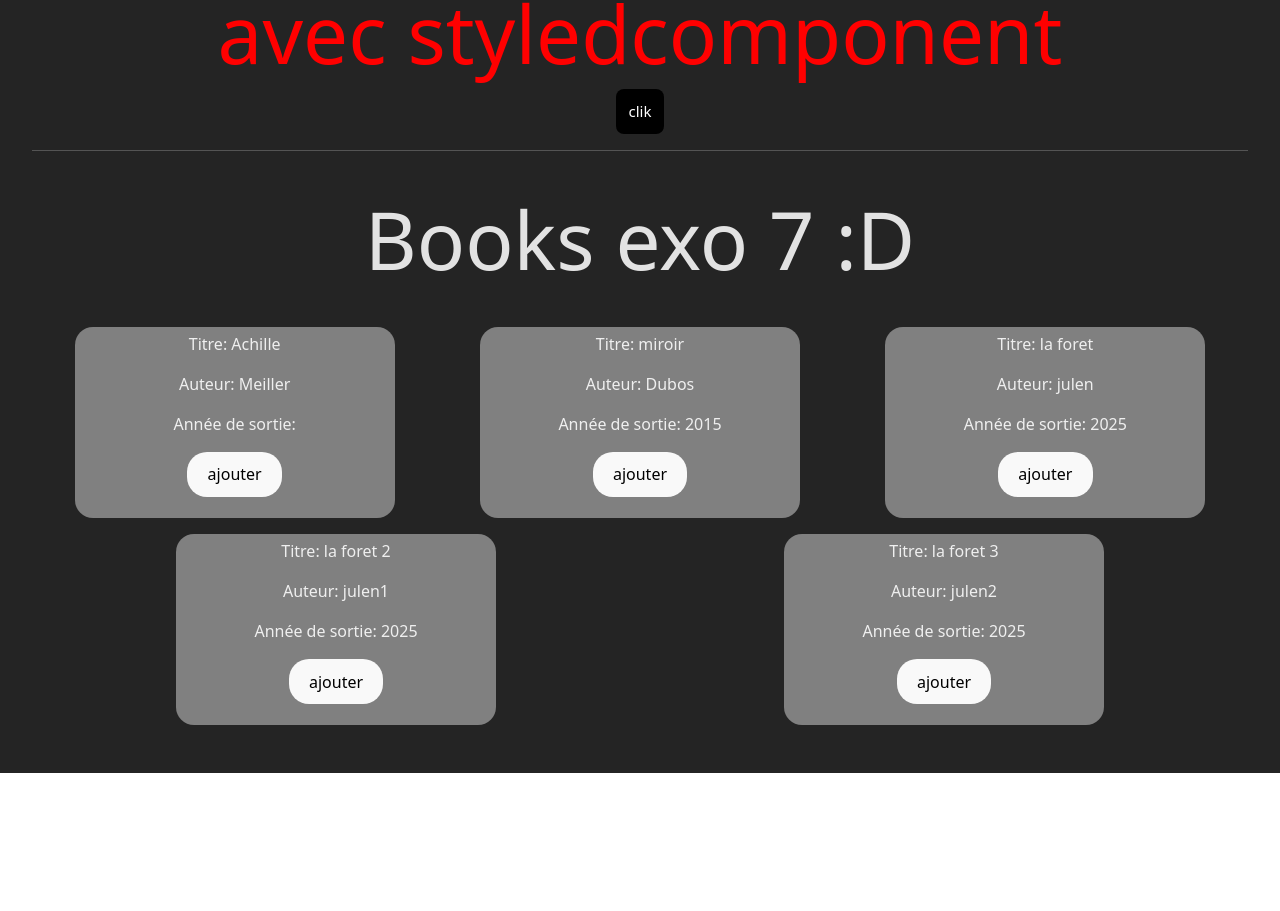
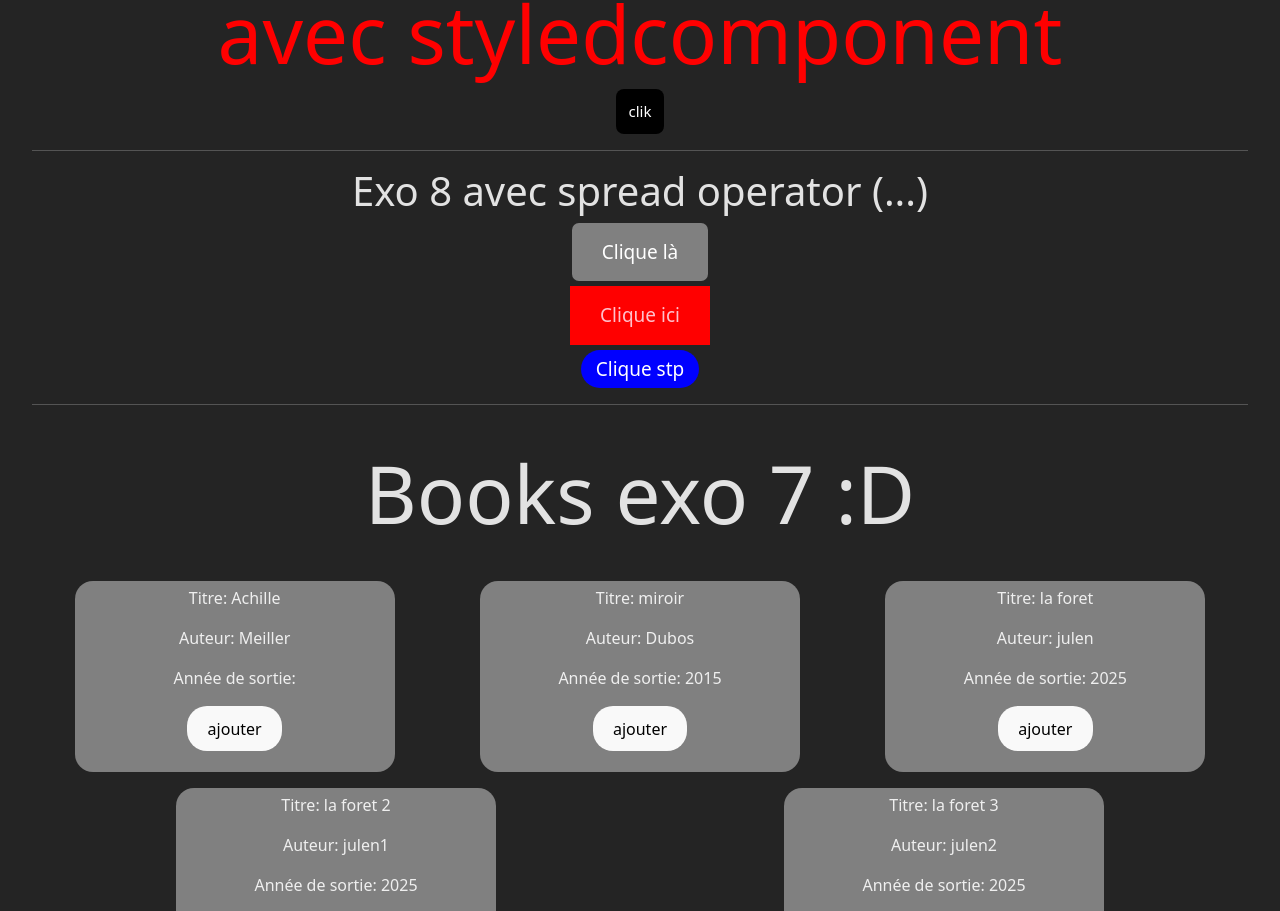
Before and after one commit to Julen37/coursREACT, a React (Vite) app in the folder my-app/: page / in a window 1280 px wide. Shown: the part 3173-4084 px from the top of the page. Before the commit the page ends 3946 px from the top, so only its background shows below. Built offline with nearby package versions, Linux system fonts and the light colour scheme.

Commit message:
exo 8 css spread operator

```diff
--- a/my-app/src/App.jsx
+++ b/my-app/src/App.jsx
@@ -6,6 +6,7 @@ import Maman from './components/Maman';
 import MamanBis from './components/MamanBis';
 import Form from './components/Form';
 import Books from './components/exo7/books';
+import Btn from './components/CustomBtn.jsx';
 
 class App extends Component {
 
--- /dev/null
+++ b/my-app/src/components/CustomBtn.jsx
@@ -0,0 +1,26 @@
+import React from 'react'
+
+const Btn = ({children, btnStyle}) => {
+
+    const customBtn = {
+        backgroundColor: 'grey',
+        border: 'none',
+        color:'#fff',
+        fontSize: '19px',
+        padding: '15px 30px',
+        textAlign: 'center',
+        textDecoration: 'none',
+        borderRadius: '7px',
+        display: 'block',
+        margin: '5px auto'
+    }
+
+  return (
+    <div>
+      <button style={{...customBtn, ...btnStyle}}>{children}</button>
+      {/* ... c'est le spread operator qui permet de récuperer l'objet et de pouvoir le modifier, ajouter, supprimer ce qu'il y a l'interrieur*/}
+    </div>
+  )
+}
+
+export default Btn
--- a/my-app/src/components/Form.jsx
+++ b/my-app/src/components/Form.jsx
@@ -4,6 +4,7 @@ import "./css/Form.css";
 import MyHeaderOne from "./MyHeaderOne";
 import styles from "./css/MyCss.module.css";
 import styled from 'styled-components';
+import Btn from "./CustomBtn";
 
 class Form extends Component {
 
@@ -58,6 +59,18 @@ class Form extends Component {
             border-radius: 8px
         `
 
+        const red= {
+            backgroundColor: 'red',
+            borderRadius: '0px',
+            color: 'pink'
+        }
+        const blue={
+            backgroundColor: 'blue',
+            borderRadius: '40px',
+            padding: '5px 15px',
+
+        }
+
         return(
             <div>
                 <Carz color={this.state.color} height="400"/>
@@ -111,6 +124,15 @@ class Form extends Component {
 {/* styled component */}
                 <Title>Encore un commentaire mais avec styledcomponent</Title>
                 <Button>clik</Button>
+
+{/* exo 8 spread operator*/}
+                <div>
+                    <hr />
+                    <h1>Exo 8 avec spread operator (...)</h1>
+                    <Btn >Clique là</Btn>
+                    <Btn btnStyle={red}>Clique ici</Btn>
+                    <Btn btnStyle={blue}>Clique stp</Btn>
+                </div>
             </div>
         )
     }
```
